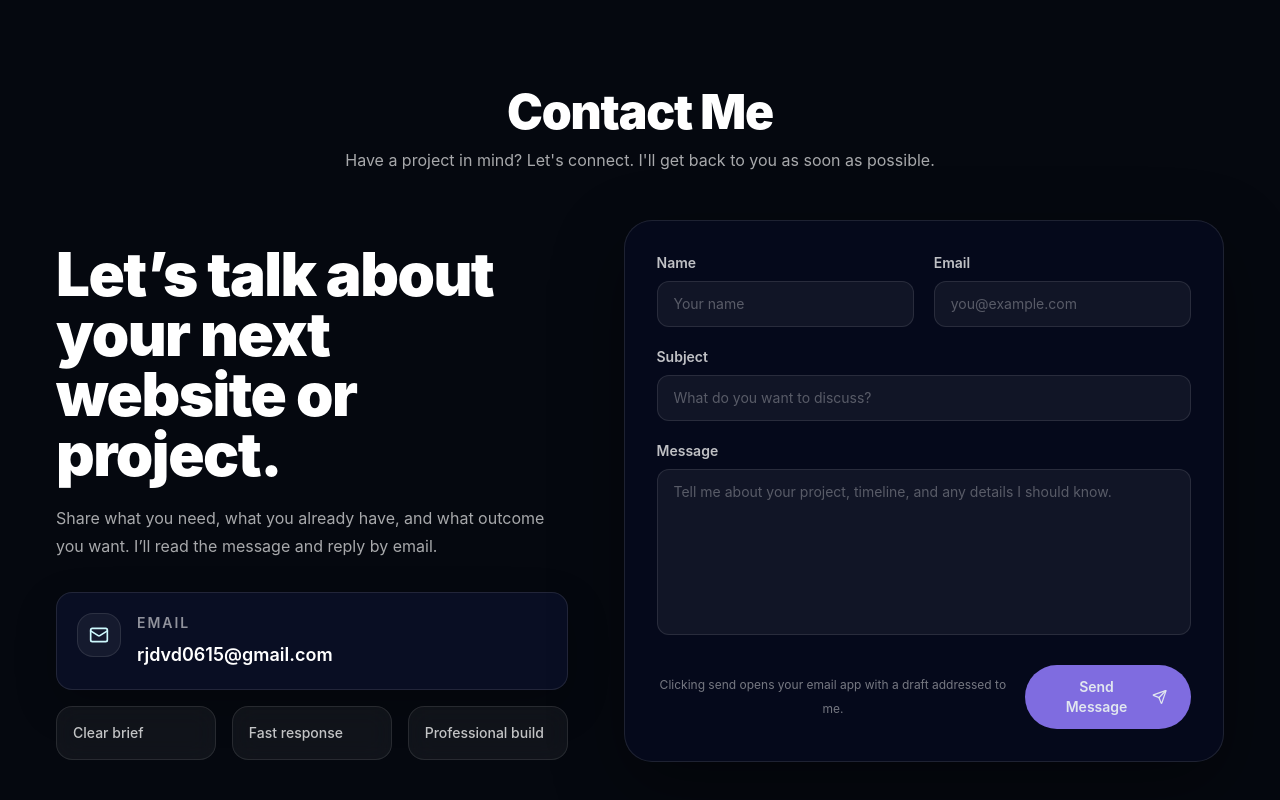
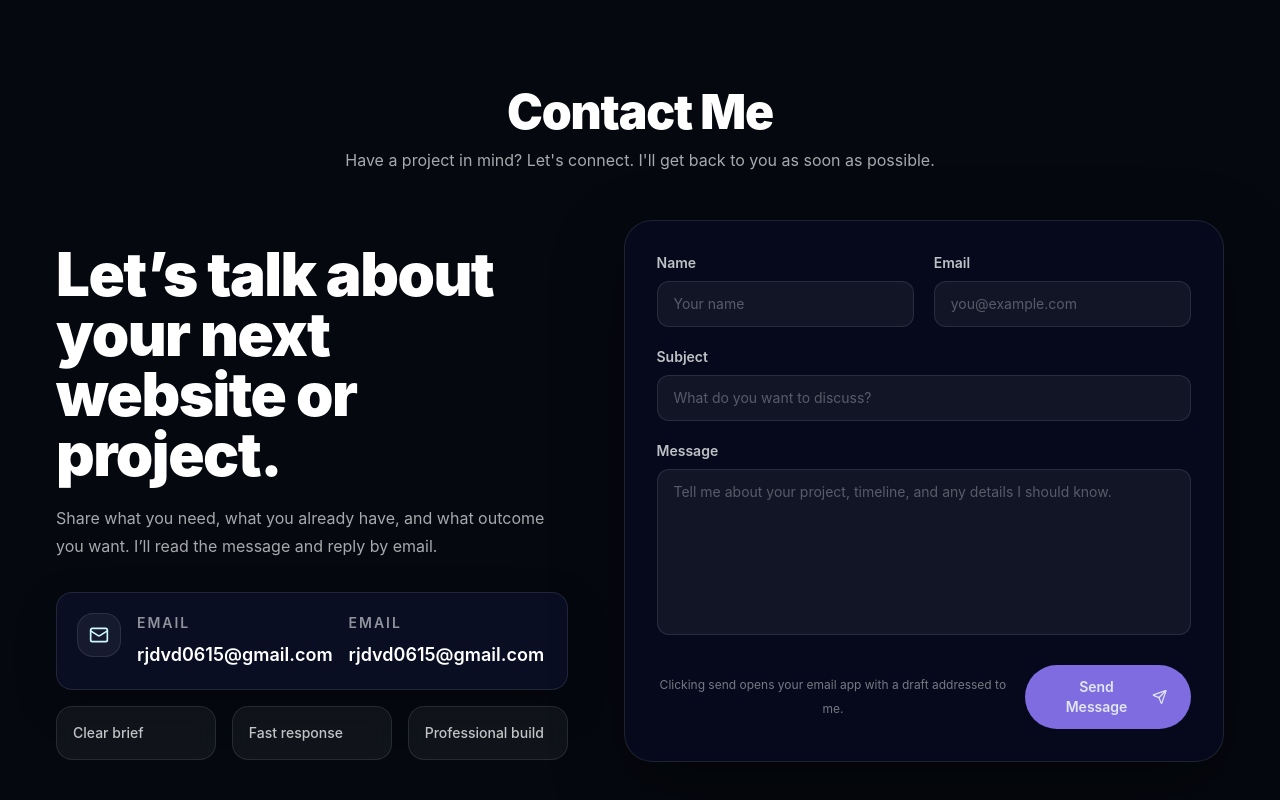
Before and after one commit to ryuma-eng/Portfolio, a React (Vite) app: page / in a window 1280 px wide. Shown: the part 2481-3281 px from the top of the page. Built offline with nearby package versions, Linux system fonts and the light colour scheme.

Commit message:
push contacts edit

```diff
--- a/src/components/ContactSection.jsx
+++ b/src/components/ContactSection.jsx
@@ -107,6 +107,18 @@ export const ContactSection = () => {
                                             {recipientEmail}
                                         </a>
                                     </div>
+
+                                    <div>
+                                        <p className="text-sm font-semibold uppercase tracking-[0.14em] text-white/55">
+                                            Email
+                                        </p>
+                                        <a
+                                            href={`mailto:${recipientEmail}`}
+                                            className="mt-2 block text-lg font-semibold text-white transition-colors hover:text-cyan-200"
+                                        >
+                                            {recipientEmail}
+                                        </a>
+                                    </div>
                                 </div>
                             </div>
 
```
